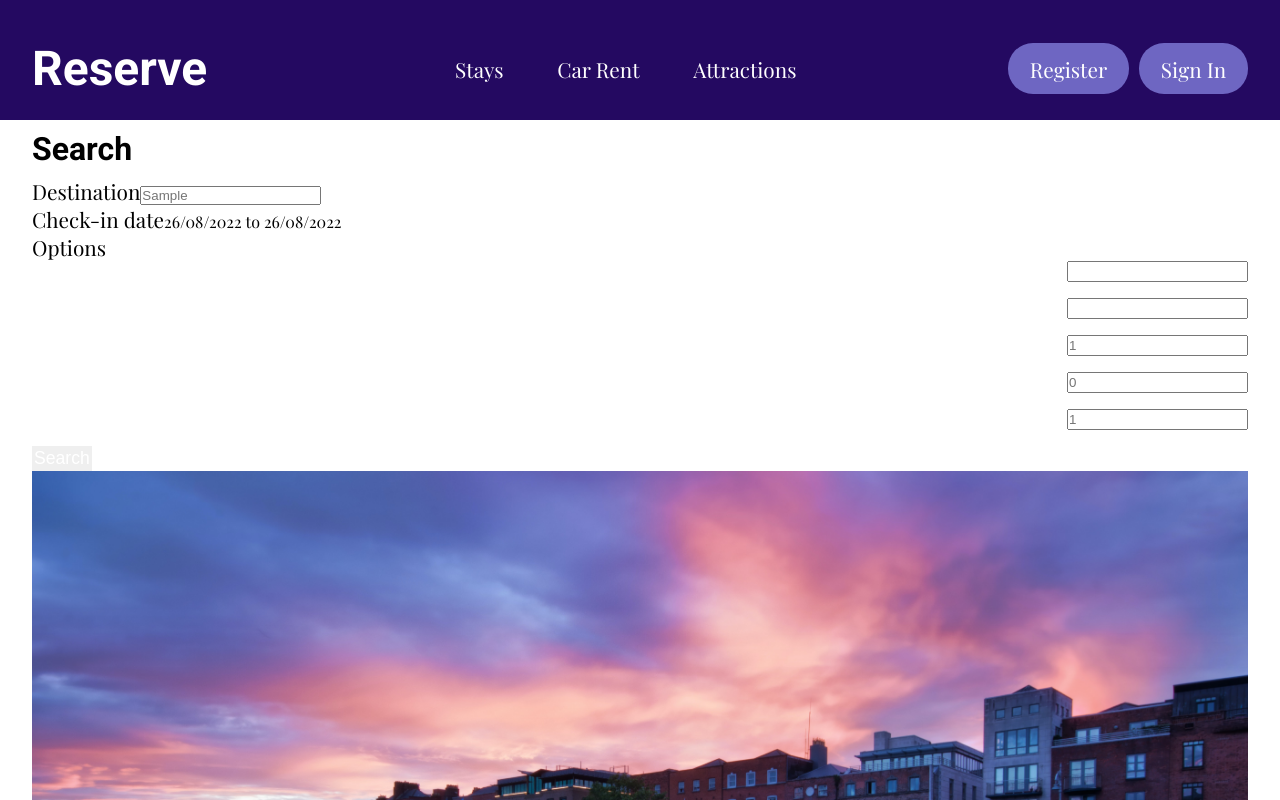
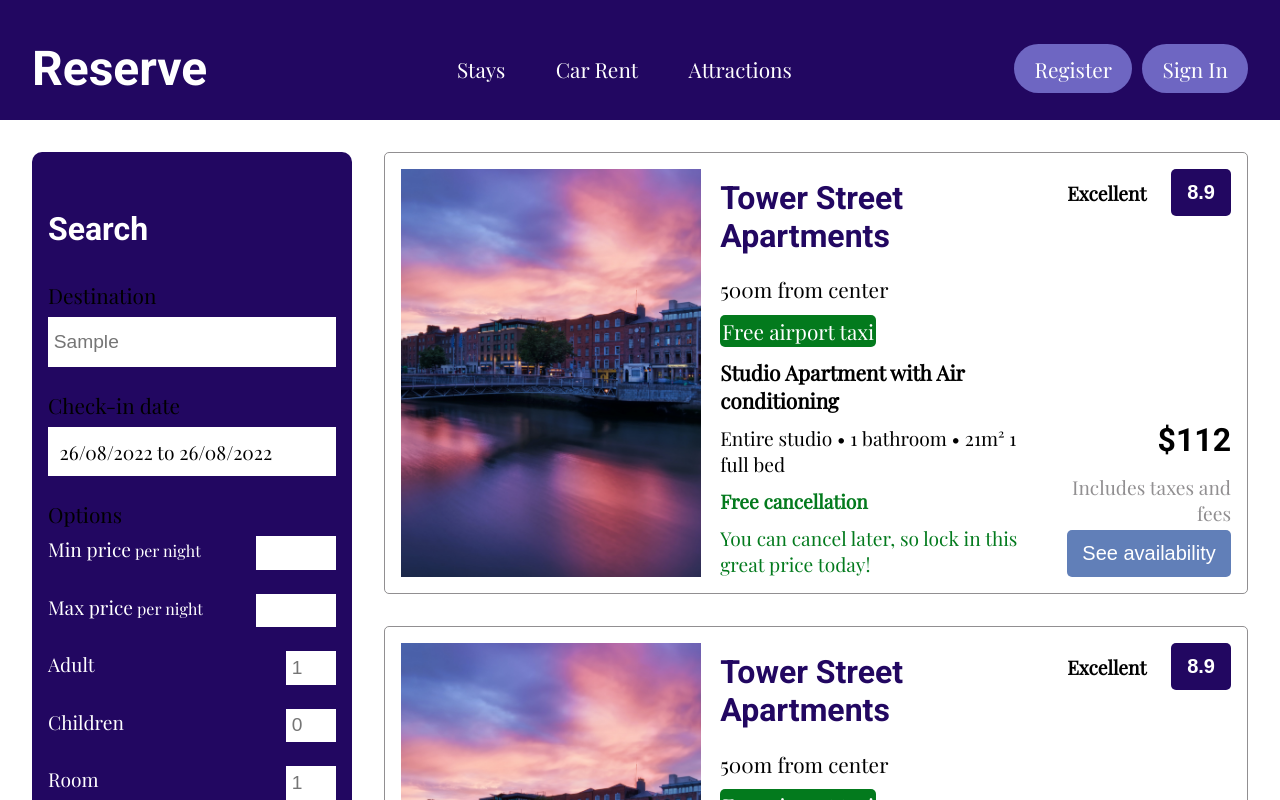
Before and after one commit to Ljusaj123/Reservation-App, a React (Create React App) app: page / in a window 1280 px wide. Both pictures are taken after typing "Sample" into the empty fields and a click on the button "Search". Shown: the top 800 px of the page. Built offline with nearby package versions, Linux system fonts and the light colour scheme.

Commit message:
scss in css

```diff
--- a/src/styles/css/style.css
+++ b/src/styles/css/style.css
@@ -44,25 +44,18 @@ label {
 
 a {
   text-decoration: none;
+  color: rgb(255, 255, 255);
   font-size: clamp(0.9rem, 1.3vw + 0.3rem, 1.3rem);
 }
 
-li {
+li,
+span {
   list-style: none;
-  font-size: clamp(0.9rem, 1.3vw + 0.3rem, 1.3rem);
+  font-size: clamp(0.9rem, 1.3vw + 0.3rem, 1.2rem);
 }
 
 img {
   max-width: 100%;
-}
-
-button {
-  border: 2px solid transparent;
-  color: rgb(255, 255, 255);
-  font-size: clamp(0.9rem, 2vw + 0.3rem, 1.1rem);
-  cursor: pointer;
-  -webkit-transition: all 0.3s ease;
-  transition: all 0.3s ease;
 }
 
 .container {
@@ -92,151 +85,23 @@ button {
   width: 100%;
 }
 
-.list-container {
+.hotels-container {
   margin-top: 2em;
 }
 
-.list-wrapper {
+.hotels-wrapper {
   display: -webkit-box;
   display: -ms-flexbox;
   display: flex;
   gap: 2em;
 }
 
-.list-search {
-  -webkit-box-flex: 1.2;
-      -ms-flex: 1.2;
-          flex: 1.2;
-  background-color: rgb(36, 9, 97);
-  padding: 3em 1em;
-  border-radius: 10px;
-  position: sticky;
-  top: 2em;
-  display: -webkit-box;
-  display: -ms-flexbox;
-  display: flex;
-  -webkit-box-orient: vertical;
-  -webkit-box-direction: normal;
-      -ms-flex-direction: column;
-          flex-direction: column;
-  gap: 1.5em;
-  height: -webkit-max-content;
-  height: -moz-max-content;
-  height: max-content;
-  min-width: 300px;
-}
-.list-search__title {
-  color: rgb(255, 255, 255);
-}
-.list-search__item {
-  display: -webkit-box;
-  display: -ms-flexbox;
-  display: flex;
-  -webkit-box-orient: vertical;
-  -webkit-box-direction: normal;
-      -ms-flex-direction: column;
-          flex-direction: column;
-  gap: 0.5em;
-}
-.list-search__item > span {
-  padding: 0.6em;
-  background-color: rgb(255, 255, 255);
-  display: -webkit-box;
-  display: -ms-flexbox;
-  display: flex;
-  -webkit-box-align: center;
-      -ms-flex-align: center;
-          align-items: center;
-  cursor: pointer;
-}
-.list-search__item > label {
-  color: rgb(255, 255, 255);
-}
-.list-search__item > input {
-  border: none;
-  outline: none;
-  padding: 1em;
-}
-.list-search__item > input::-webkit-input-placeholder {
-  color: rgb(1, 2, 10);
-}
-.list-search__item > input::-moz-placeholder {
-  color: rgb(1, 2, 10);
-}
-.list-search__item > input:-ms-input-placeholder {
-  color: rgb(1, 2, 10);
-}
-.list-search__item > input::-ms-input-placeholder {
-  color: rgb(1, 2, 10);
-}
-.list-search__item > input::placeholder {
-  color: rgb(1, 2, 10);
-}
-.list-search > button {
-  padding: 1em;
-  background-color: rgb(58, 50, 95);
-  border: none;
-  color: rgb(255, 255, 255);
-  -webkit-transition: all 0.3s ease;
-  transition: all 0.3s ease;
-}
-.list-search > button:active {
-  -webkit-transform: scale(0.9);
-          transform: scale(0.9);
-}
-
-.list-result {
-  -webkit-box-flex: 2.8;
-      -ms-flex: 2.8;
-          flex: 2.8;
-}
-
-.option-item {
-  display: -webkit-box;
-  display: -ms-flexbox;
-  display: flex;
-  -webkit-box-pack: justify;
-      -ms-flex-pack: justify;
-          justify-content: space-between;
-  margin-bottom: 1em;
-  color: rgb(255, 255, 255);
-}
-.option-item__input {
-  max-width: 50px;
-  outline: none;
-  padding: 0.3em;
-}
-
 @media screen and (max-width: 1200px) {
-  .list-wrapper {
+  .hotels-wrapper {
     -webkit-box-orient: vertical;
     -webkit-box-direction: normal;
         -ms-flex-direction: column;
             flex-direction: column;
-  }
-  .list-search {
-    position: static;
-    top: 2em;
-    gap: 1.5em;
-    width: clamp(340px, 95vw, 700px);
-    margin: 0 auto;
-  }
-  .list-search__item {
-    display: -webkit-box;
-    display: -ms-flexbox;
-    display: flex;
-    -webkit-box-orient: vertical;
-    -webkit-box-direction: normal;
-        -ms-flex-direction: column;
-            flex-direction: column;
-    gap: 0.5em;
-    position: relative;
-  }
-  .list-search__item .date {
-    position: absolute;
-    top: 100%;
-    width: 100%;
-    z-index: 2;
   }
 }
 .hotel {
@@ -264,6 +129,7 @@ button {
   -webkit-box-align: baseline;
       -ms-flex-align: baseline;
           align-items: baseline;
+  gap: 3em;
 }
 .hotel__intro-text {
   display: -webkit-box;
@@ -276,28 +142,27 @@ button {
   gap: 1em;
 }
 .hotel__address > span {
-  font-size: clamp(0.9rem, 2vw + 0.3rem, 1.1rem);
   margin-left: 0.5em;
   font-weight: 700;
 }
-.hotel__address > svg {
-  font-size: clamp(0.9rem, 2vw + 0.3rem, 1.1rem);
-}
 .hotel__location {
-  color: rgb(36, 9, 97);
+  color: rgb(34, 7, 97);
 }
 .hotel__price-highlight {
-  color: #008009;
+  color: rgb(3, 122, 29);
 }
 .hotel__images {
   display: -webkit-box;
   display: -ms-flexbox;
   display: flex;
-  -ms-flex-wrap: wrap;
-      flex-wrap: wrap;
   -webkit-box-pack: justify;
       -ms-flex-pack: justify;
           justify-content: space-between;
+  -webkit-box-align: initial;
+      -ms-flex-align: initial;
+          align-items: initial;
+  -ms-flex-wrap: wrap;
+      flex-wrap: wrap;
   gap: 0.2em;
 }
 .hotel__image {
@@ -324,6 +189,9 @@ button {
   display: -webkit-box;
   display: -ms-flexbox;
   display: flex;
+  -webkit-box-pack: initial;
+      -ms-flex-pack: initial;
+          justify-content: initial;
   -webkit-box-align: center;
       -ms-flex-align: center;
           align-items: center;
@@ -349,22 +217,9 @@ button {
       -ms-flex-direction: column;
           flex-direction: column;
   gap: 2em;
-  background-color: rgb(36, 9, 97);
+  background-color: rgb(34, 7, 97);
   color: rgb(255, 255, 255);
   border-radius: 10px;
-}
-
-.reserve-button {
-  border-radius: 5px;
-  background-color: rgb(58, 50, 95);
-  padding: 0.7em 1em;
-  -webkit-transform: all 0.3s ease;
-          transform: all 0.3s ease;
-}
-.reserve-button:active {
-  border-color: rgb(110, 102, 194);
-  -webkit-transform: scale(0.9);
-          transform: scale(0.9);
 }
 
 .slider {
@@ -411,6 +266,21 @@ button {
   right: 15%;
 }
 
+@media screen and (max-width: 860px) {
+  .hotel__details,
+.hotel__intro {
+    -webkit-box-orient: vertical;
+    -webkit-box-direction: normal;
+        -ms-flex-direction: column;
+            flex-direction: column;
+    gap: 3em;
+  }
+  .hotel__details .button__reserve,
+.hotel__intro .button__reserve {
+    -ms-flex-item-align: center;
+        align-self: center;
+  }
+}
 .nav {
   display: -webkit-box;
   display: -ms-flexbox;
@@ -430,12 +300,9 @@ button {
   display: -ms-flexbox;
   display: flex;
 }
-.nav__list .nav__item + .nav__item {
-  margin-left: 10px;
-}
 .nav__list .nav__item {
   padding: 0.5em 1em;
-  border: 0.1px solid transparent;
+  border: 1px solid transparent;
   border-radius: 25px;
   -webkit-transition: all 0.2s ease;
   transition: all 0.2s ease;
@@ -446,8 +313,8 @@ button {
 .nav__list .nav__item:active {
   border-color: rgb(1, 2, 10);
 }
-.nav__list .nav__item .nav__link {
-  color: rgb(255, 255, 255);
+.nav__list .nav__item + .nav__item {
+  margin-left: 10px;
 }
 .nav .login-register {
   background-color: rgb(110, 102, 194);
@@ -473,7 +340,7 @@ button {
     -webkit-box-direction: normal;
         -ms-flex-direction: column;
             flex-direction: column;
-    background-color: rgb(4, 25, 44);
+    background-color: rgb(34, 7, 97);
     width: 100vw;
     padding: 1em 0;
     -webkit-transition: all 0.3s ease;
@@ -509,7 +376,7 @@ button {
   height: -webkit-fit-content;
   height: -moz-fit-content;
   height: fit-content;
-  background-color: rgb(36, 9, 97);
+  background-color: rgb(34, 7, 97);
   color: rgb(255, 255, 255);
   padding-bottom: 2em;
 }
@@ -544,17 +411,13 @@ button {
       -ms-flex-align: center;
           align-items: center;
 }
-.header-container .navbar-container .hamburger {
-  display: none;
-}
 .header-container .navbar-container .logo-container {
-  width: 33%;
+  -webkit-box-flex: 2;
+      -ms-flex: 2;
+          flex: 2;
   cursor: pointer;
 }
-.header-container .header_text {
-  -webkit-box-flex: 1;
-      -ms-flex-positive: 1;
-          flex-grow: 1;
+.header_text {
   display: -webkit-box;
   display: -ms-flexbox;
   display: flex;
@@ -569,39 +432,43 @@ button {
       -ms-flex-direction: column;
           flex-direction: column;
   text-align: center;
-  margin-bottom: 2em;
+  margin-bottom: 2.5em;
+}
+
+.hamburger {
+  display: none;
 }
 
 @media screen and (max-width: 704px) {
-  .header .header-container .navbar-container .hamburger {
+  .hamburger {
     display: block;
     position: absolute;
     right: 5%;
-    top: 2%;
+    top: 3.5%;
     cursor: pointer;
     z-index: 100;
     height: 30px;
     width: 30px;
   }
-  .header .header-container .navbar-container .hamburger .hamburger_list {
+  .hamburger_list {
     pointer-events: none;
     width: 100%;
-    background-color: white;
+    background-color: rgb(255, 255, 255);
     height: 3px;
     margin: 5px 0;
     -webkit-transition: all 0.5s ease;
     transition: all 0.5s ease;
   }
-  .header .header-container .navbar-container .hamburger .hamburger_list.open:nth-child(2) {
+  .hamburger_list.open:nth-child(2) {
     -webkit-transform: rotate(720deg);
             transform: rotate(720deg);
     background: transparent;
   }
-  .header .header-container .navbar-container .hamburger .hamburger_list.open:nth-child(1) {
+  .hamburger_list.open:nth-child(1) {
     -webkit-transform: translateY(13px) rotate(45deg);
             transform: translateY(13px) rotate(45deg);
   }
-  .header .header-container .navbar-container .hamburger .hamburger_list.open:nth-child(3) {
+  .hamburger_list.open:nth-child(3) {
     -webkit-transform: translateY(-3px) rotate(-45deg);
             transform: translateY(-3px) rotate(-45deg);
   }
@@ -641,23 +508,15 @@ button {
   -webkit-box-flex: 1;
       -ms-flex-positive: 1;
           flex-grow: 1;
-  padding: 1em;
+  padding: 0.7em;
   gap: 0.5em;
 }
-.header-search__item-icon {
+.header-search__item-icon, .header-search__item-text {
   color: rgb(145, 143, 145);
 }
-.header-search__item-input, .header-search__item-text {
-  font-size: clamp(0.9rem, 2vw + 0.3rem, 1.1rem);
+.header-search__item-text {
+  cursor: pointer;
   line-height: 2;
-}
-.header-search__item-input {
-  border: none;
-  outline: none;
-}
-.header-search__item-text {
-  color: rgb(145, 143, 145);
-  cursor: pointer;
 }
 .header-search__item .date {
   position: absolute;
@@ -676,17 +535,277 @@ button {
           align-items: center;
   padding: 0.5em;
 }
-.header-search__button .search-button {
+
+@media screen and (max-width: 860px) {
+  .header-search {
+    display: block;
+  }
+}
+@media screen and (max-width: 1152px) {
+  .header-search .header-search__button {
+    -webkit-box-pack: center;
+        -ms-flex-pack: center;
+            justify-content: center;
+  }
+}
+.hotels-search {
+  -webkit-box-flex: 1;
+      -ms-flex: 1;
+          flex: 1;
+  background-color: rgb(34, 7, 97);
+  padding: 3em 1em;
+  border-radius: 10px;
+  position: sticky;
+  top: 2em;
+  display: -webkit-box;
+  display: -ms-flexbox;
+  display: flex;
+  -webkit-box-orient: vertical;
+  -webkit-box-direction: normal;
+      -ms-flex-direction: column;
+          flex-direction: column;
+  gap: 1.5em;
+  height: -webkit-max-content;
+  height: -moz-max-content;
+  height: max-content;
+  min-width: 300px;
+}
+.hotels-search__title, .hotels-search > label {
+  color: rgb(255, 255, 255);
+}
+.hotels-search__item {
+  display: -webkit-box;
+  display: -ms-flexbox;
+  display: flex;
+  -webkit-box-orient: vertical;
+  -webkit-box-direction: normal;
+      -ms-flex-direction: column;
+          flex-direction: column;
+  gap: 0.5em;
+}
+.hotels-search__item > span {
+  padding: 0.6em;
+  background-color: rgb(255, 255, 255);
+  display: -webkit-box;
+  display: -ms-flexbox;
+  display: flex;
+  -webkit-box-pack: initial;
+      -ms-flex-pack: initial;
+          justify-content: initial;
+  -webkit-box-align: center;
+      -ms-flex-align: center;
+          align-items: center;
+  cursor: pointer;
+}
+
+.option-item {
+  display: -webkit-box;
+  display: -ms-flexbox;
+  display: flex;
+  -webkit-box-pack: justify;
+      -ms-flex-pack: justify;
+          justify-content: space-between;
+  -webkit-box-align: initial;
+      -ms-flex-align: initial;
+          align-items: initial;
+  margin-bottom: 1em;
+  color: rgb(255, 255, 255);
+}
+
+@media screen and (max-width: 1200px) {
+  .hotels-search {
+    position: static;
+    top: 2em;
+    gap: 1.5em;
+    width: clamp(300px, 95vw, 700px);
+    margin: 0 auto;
+  }
+  .hotels-search__item {
+    display: -webkit-box;
+    display: -ms-flexbox;
+    display: flex;
+    -webkit-box-orient: vertical;
+    -webkit-box-direction: normal;
+        -ms-flex-direction: column;
+            flex-direction: column;
+    gap: 0.5em;
+    position: relative;
+  }
+  .hotels-search__item .date {
+    position: absolute;
+    top: 100%;
+    width: 100%;
+    z-index: 2;
+  }
+}
+.email {
+  background-color: rgb(34, 7, 97);
+  width: 100vw;
+  min-height: 30vh;
+  color: rgb(255, 255, 255);
+  margin-bottom: 3em;
+}
+.email-container {
+  padding: 2em 0;
+  display: -webkit-box;
+  display: -ms-flexbox;
+  display: flex;
+  -webkit-box-pack: center;
+      -ms-flex-pack: center;
+          justify-content: center;
+  -webkit-box-align: center;
+      -ms-flex-align: center;
+          align-items: center;
+  -webkit-box-orient: vertical;
+  -webkit-box-direction: normal;
+      -ms-flex-direction: column;
+          flex-direction: column;
+}
+.email__input-container {
+  display: -webkit-box;
+  display: -ms-flexbox;
+  display: flex;
+  -webkit-box-pack: initial;
+      -ms-flex-pack: initial;
+          justify-content: initial;
+  -webkit-box-align: center;
+      -ms-flex-align: center;
+          align-items: center;
+  width: clamp(300px, 50%, 600px);
+  margin: 2em auto;
+  -ms-flex-wrap: wrap;
+      flex-wrap: wrap;
+  gap: 2em;
+}
+
+footer {
+  background-color: rgb(34, 7, 97);
+  min-height: 25vh;
+  color: rgb(255, 255, 255);
+  padding: 2em 0;
+}
+footer > p {
+  text-align: center;
+}
+
+button {
+  border: 2px solid transparent;
   border-radius: 5px;
-  padding: 1em 2.5em;
-  background-color: rgb(58, 50, 95);
+  color: rgb(255, 255, 255);
+  font-size: clamp(1rem, 1.4vw + 0.3rem, 1.25rem);
+  cursor: pointer;
+  -webkit-transition: all 0.3s ease;
+  transition: all 0.3s ease;
 }
-.header-search__button .search-button:active {
-  -webkit-transform: scale(0.9);
-          transform: scale(0.9);
+button:active {
+  border-color: rgb(1, 2, 10);
 }
-.header-search__button .search-button:hover {
-  background-color: rgb(36, 9, 97);
+
+.button__search {
+  border-radius: 10px;
+  padding: 0.8em 2em;
+  background-color: rgb(97, 127, 184);
+  font-size: clamp(1.1rem, 1.5vw + 0.3rem, 1.4rem);
+}
+.button__search:active {
+  border-color: rgb(255, 255, 255);
+}
+.button__search:hover {
+  background-color: rgb(140, 175, 240);
+}
+
+.button__subscribe {
+  padding: 0.6em 1em;
+  background-color: rgba(10, 13, 53, 0.959);
+  margin: 0 auto;
+}
+.button__subscribe:hover {
+  background-color: rgba(66, 98, 128, 0.548);
+}
+
+.button__availability {
+  background-color: rgb(97, 127, 184);
+  padding: 0.5em;
+}
+.button__availability:active {
+  border-color: rgb(255, 255, 255);
+}
+.button__availability:hover {
+  background-color: rgb(140, 175, 240);
+}
+
+.button__reserve {
+  font-size: clamp(1.1rem, 1.5vw + 0.3rem, 1.4rem);
+  padding: 1em 1.3em;
+  background-color: rgb(97, 127, 184);
+}
+.button__reserve:hover {
+  background-color: rgb(51, 10, 148);
+}
+
+.button__options {
+  padding: 0.5em 0.7em;
+  background-color: rgb(255, 255, 255);
+  border: 1px solid rgb(110, 102, 194);
+  color: rgb(1, 2, 10);
+}
+.button__options:disabled {
+  cursor: not-allowed;
+}
+
+.button__rating {
+  background-color: rgb(34, 7, 97);
+  padding: 0.5em 0.7em;
+  cursor: default;
+  font-weight: 700;
+}
+
+input {
+  outline: none;
+  border: none;
+  font-size: clamp(0.9rem, 1.5vw + 0.3rem, 1.2rem);
+}
+input::-webkit-input-placeholder {
+  font-size: clamp(0.9rem, 1.5vw + 0.3rem, 1.2rem);
+}
+input::-moz-placeholder {
+  font-size: clamp(0.9rem, 1.5vw + 0.3rem, 1.2rem);
+}
+input:-ms-input-placeholder {
+  font-size: clamp(0.9rem, 1.5vw + 0.3rem, 1.2rem);
+}
+input::-ms-input-placeholder {
+  font-size: clamp(0.9rem, 1.5vw + 0.3rem, 1.2rem);
+}
+input::placeholder {
+  font-size: clamp(0.9rem, 1.5vw + 0.3rem, 1.2rem);
+}
+
+.input__email {
+  -webkit-box-flex: 1;
+      -ms-flex-positive: 1;
+          flex-grow: 1;
+  line-height: 1.5;
+  border-radius: 5px;
+  padding: 0.5em 1em;
+}
+
+.input__search {
+  line-height: 2;
+  -webkit-box-flex: 3;
+      -ms-flex: 3;
+          flex: 3;
+  padding: 0.3em;
+}
+
+.input__number {
+  max-width: 50px;
+  padding: 0.3em;
+}
+
+.input__price {
+  max-width: 80px;
+  padding: 0.3em;
 }
 
 .options {
@@ -724,41 +843,22 @@ button {
           align-items: center;
   gap: 0.5em;
 }
-.options__item-counter-button {
-  padding: 0.5em 0.7em;
-  cursor: pointer;
-  background-color: rgb(255, 255, 255);
-  border: 1px solid rgb(110, 102, 194);
-  color: black;
-}
-.options__item-counter-button:disabled {
-  cursor: not-allowed;
-}
 
-@media screen and (max-width: 860px) {
-  .header-search {
-    display: block;
-  }
-}
-@media screen and (max-width: 1124px) {
-  .header-search .header-search__button {
-    -webkit-box-pack: center;
-        -ms-flex-pack: center;
-            justify-content: center;
-  }
-}
-.home-list {
+.cards-list {
   display: -webkit-box;
   display: -ms-flexbox;
   display: flex;
   -webkit-box-pack: justify;
       -ms-flex-pack: justify;
           justify-content: space-between;
+  -webkit-box-align: initial;
+      -ms-flex-align: initial;
+          align-items: initial;
   gap: 2em;
   -ms-flex-wrap: wrap;
       flex-wrap: wrap;
 }
-.home-list__item {
+.cards-list__item {
   display: -webkit-box;
   display: -ms-flexbox;
   display: flex;
@@ -776,105 +876,37 @@ button {
           flex-direction: column;
   gap: 0.5em;
 }
-.home-list__item-img {
+.cards-list__item-img {
   width: 100%;
   -o-object-fit: cover;
      object-fit: cover;
   -webkit-transition: all 0.3s ease;
   transition: all 0.3s ease;
 }
-.home-list__item-img:active {
+.cards-list__item-img:active {
   -webkit-transform: scale(0.9);
           transform: scale(0.9);
 }
-.home-list__item-name {
+.cards-list__item-name {
   font-weight: 700;
 }
-.home-list__item-city {
+.cards-list__item-city {
   font-weight: 300;
 }
-.home-list__item-price {
+.cards-list__item-price {
   font-weight: 400;
 }
-.home-list__item-rating > button {
-  background-color: rgb(36, 9, 97);
-  color: rgb(255, 255, 255);
-  border: none;
-  padding: 0.5em 0.7em;
-  margin-right: 1em;
-  font-weight: 700;
-}
-.home-list__item-rating > span {
-  font-size: clamp(0.9rem, 2.3vw + 0.3rem, 1.3rem);
+.cards-list__item-rating > span {
+  margin-left: 0.7em;
 }
 
-.email {
-  background-color: rgb(36, 9, 97);
-  width: 100vw;
-  min-height: 30vh;
-  color: rgb(255, 255, 255);
-}
-.email > .container {
-  padding: 2em 0;
-  display: -webkit-box;
-  display: -ms-flexbox;
-  display: flex;
-  -webkit-box-pack: center;
-      -ms-flex-pack: center;
-          justify-content: center;
-  -webkit-box-align: center;
-      -ms-flex-align: center;
-          align-items: center;
-  -webkit-box-orient: vertical;
-  -webkit-box-direction: normal;
-      -ms-flex-direction: column;
-          flex-direction: column;
-}
-.email .email__input-container {
-  display: -webkit-box;
-  display: -ms-flexbox;
-  display: flex;
-  -webkit-box-align: center;
-      -ms-flex-align: center;
-          align-items: center;
-  width: clamp(350px, 50%, 600px);
-  margin: 2em auto;
-}
-.email .email__input-container input {
-  -webkit-box-flex: 1;
-      -ms-flex-positive: 1;
-          flex-grow: 1;
-  outline: none;
-  border: none;
-  line-height: 1.5;
-  border-radius: 5px;
-  padding: 0.7em 1em;
-  margin-right: 1em;
-  font-size: clamp(0.9rem, 2vw + 0.3rem, 1.1rem);
-}
-.email .email__input-container .subscribe-button {
-  border-radius: 5px;
-  padding: 0.8em 1em;
-  background-color: rgb(110, 102, 194);
-}
-.email .email__input-container .subscribe-button:active {
-  border-color: rgb(1, 2, 10);
-}
-.email .email__input-container .subscribe-button:hover {
-  background-color: rgba(66, 98, 128, 0.548);
+.result-list {
+  -webkit-box-flex: 3;
+      -ms-flex: 3;
+          flex: 3;
 }
 
-footer {
-  background-color: rgb(36, 9, 97);
-  min-height: 25vh;
-  color: rgb(255, 255, 255);
-  padding: 2em 0;
-}
-footer p {
-  text-align: center;
-}
-
-.search-item {
+.result-item {
   border: 1px solid rgb(145, 143, 145);
   padding: 1em;
   border-radius: 5px;
@@ -884,12 +916,12 @@ footer p {
   gap: 1.2em;
   margin-bottom: 2em;
 }
-.search-item__img {
+.result-item__img {
   max-width: 300px;
   -o-object-fit: cover;
      object-fit: cover;
 }
-.search-item__desc {
+.result-item__desc {
   display: -webkit-box;
   display: -ms-flexbox;
   display: flex;
@@ -902,44 +934,47 @@ footer p {
       -ms-flex: 2;
           flex: 2;
 }
-.search-item__title {
-  color: rgb(36, 9, 97);
+.result-item__title {
+  color: rgb(34, 7, 97);
 }
-.search-item__taxiOp {
-  background-color: #008009;
-  color: white;
+.result-item__taxiOp {
+  background-color: rgb(3, 122, 29);
+  color: rgb(255, 255, 255);
   width: -webkit-max-content;
   width: -moz-max-content;
   width: max-content;
   border-radius: 5px;
-  padding: 0.2em;
+  padding: 0.1em;
 }
-.search-item__subtitle {
+.result-item__subtitle {
   font-weight: 700;
 }
-.search-item__cancelOp {
-  color: #008009;
+.result-item__cancelOp {
+  color: rgb(3, 122, 29);
   font-weight: 700;
 }
-.search-item__cancelOpSubtitle {
-  color: #008009;
+.result-item__cancelOpSubtitle {
+  color: rgb(3, 122, 29);
 }
-.search-item__details {
-  -webkit-box-flex: 1;
-      -ms-flex: 1;
-          flex: 1;
+.result-item__details {
   display: -webkit-box;
   display: -ms-flexbox;
   display: flex;
+  -webkit-box-pack: justify;
+      -ms-flex-pack: justify;
+          justify-content: space-between;
+  -webkit-box-align: initial;
+      -ms-flex-align: initial;
+          align-items: initial;
   -webkit-box-orient: vertical;
   -webkit-box-direction: normal;
       -ms-flex-direction: column;
           flex-direction: column;
-  -webkit-box-pack: justify;
-      -ms-flex-pack: justify;
-          justify-content: space-between;
+  -webkit-box-flex: 1;
+      -ms-flex: 1;
+          flex: 1;
 }
-.search-item__rating {
+.result-item__rating {
   display: -webkit-box;
   display: -ms-flexbox;
   display: flex;
@@ -950,17 +985,10 @@ footer p {
       -ms-flex-align: center;
           align-items: center;
 }
-.search-item__rating > span {
+.result-item__rating > span {
   font-weight: 700;
 }
-.search-item__rating > button {
-  background-color: rgb(36, 9, 97);
-  color: white;
-  padding: 0.3em;
-  font-weight: 700;
-  border: none;
-}
-.search-item__detailTexts {
+.result-item__detailTexts {
   text-align: right;
   display: -webkit-box;
   display: -ms-flexbox;
@@ -971,37 +999,24 @@ footer p {
           flex-direction: column;
   gap: 0.3em;
 }
-.search-item__taxOp {
+.result-item__taxOp {
   color: rgb(145, 143, 145);
-}
-.search-item__checkButton {
-  background-color: rgb(36, 9, 97);
-  color: rgb(255, 255, 255);
-  font-weight: 700;
-  padding: 0.8em 0.5em;
-  border-radius: 5px;
-  -webkit-transition: all 0.3s ease;
-  transition: all 0.3s ease;
-}
-.search-item__checkButton:active {
-  -webkit-transform: scale(0.9);
-          transform: scale(0.9);
 }
 
 @media screen and (max-width: 800px) {
-  .search-item {
+  .result-item {
     -webkit-box-orient: vertical;
     -webkit-box-direction: normal;
         -ms-flex-direction: column;
             flex-direction: column;
-    max-width: 500px;
-    margin: 0 auto;
+    width: clamp(300px, 60vw, 500px);
+    margin: 2em auto;
   }
-  .search-item__img {
+  .result-item__img {
     width: 100%;
     max-width: none;
   }
-  .search-item__rating {
+  .result-item__rating {
     -webkit-box-pack: end;
         -ms-flex-pack: end;
             justify-content: flex-end;
```
